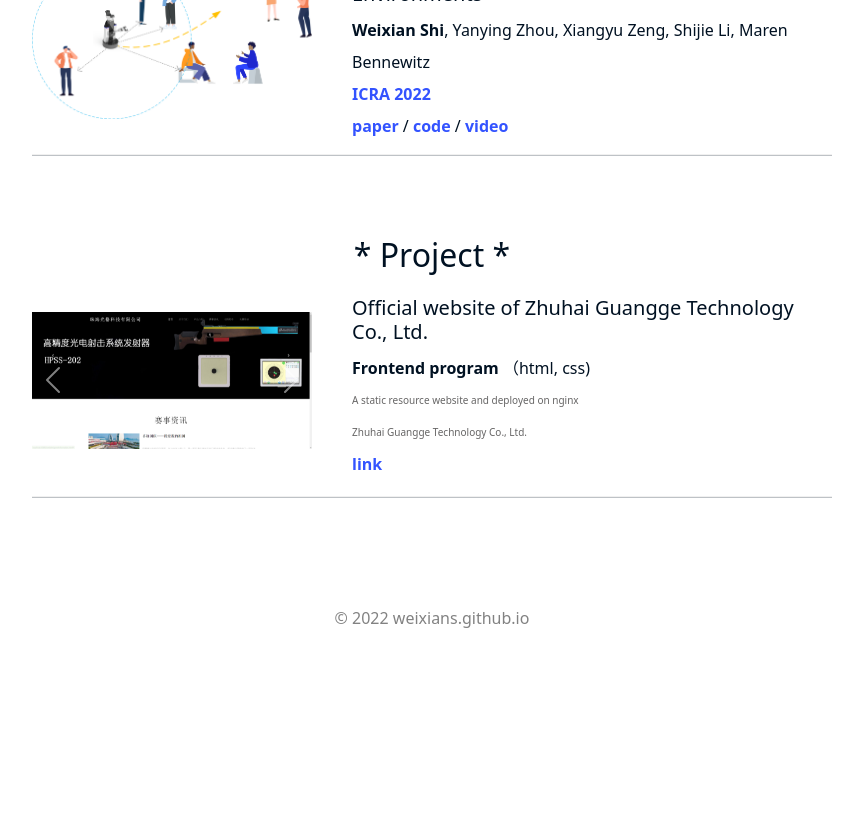
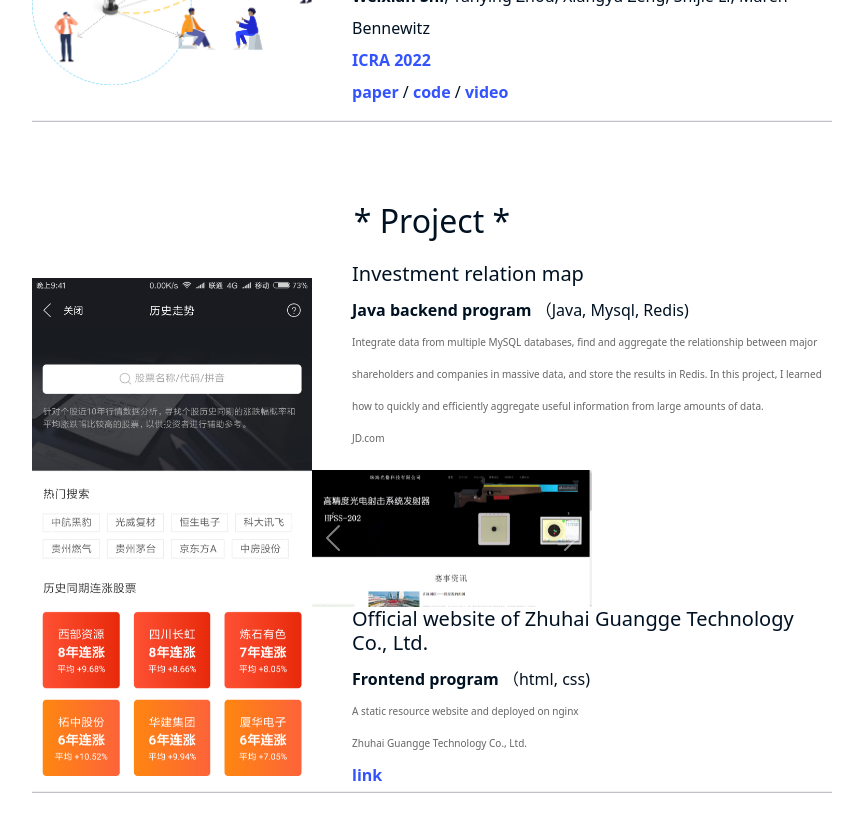
Before and after one commit to weixians/weixians.github.io, a Jekyll site: the page built from about_me.html, in a window 1280 px wide and 900 px high, scrolled down 1393 px. Shown: the top 832 px of the window, without its empty margins (208-1071 px from the left). Built offline with Jekyll 4.4.1, drawn with Linux system fonts in a browser that asks for light colours; before the commit the page ends 2087 px from its top, so only the background shows below that.

Commit message:
change content

```diff
--- a/about_me.html
+++ b/about_me.html
@@ -117,7 +117,7 @@
             </p>
         </div>
     </div>
-    <hr class="solid item-divider"/>
+<!--    <hr class="solid item-divider"/>-->
 
     <div style="min-height:200px;text-align: left">
         <div class="project-item-img">
@@ -141,6 +141,42 @@
 
     <!--  Project  -->
     <h1 class="title">* Project *</h1>
+    <div style="height:180px;text-align: left">
+        <div class="project-item-img">
+            <div id="jdStockCarousel" class="carousel slide" data-bs-ride="carousel">
+                <div class="carousel-inner">
+                    <div class="carousel-item active">
+                        <img src="/assets/img/project/jd_stock1.png" class="d-block w-100" alt="...">
+                    </div>
+                    <div class="carousel-item">
+                        <img src="/assets/img/project/jd_stock2.png" class="d-block w-100" alt="...">
+                    </div>
+                    <div class="carousel-item">
+                        <img src="/assets/img/project/jd_stock3.png" class="d-block w-100" alt="...">
+                    </div>
+                    <div class="carousel-item">
+                        <img src="/assets/img/project/jd_stock4.png" class="d-block w-100" alt="...">
+                    </div>
+                </div>
+                <a class="carousel-control-prev" href="#jdStockCarousel" role="button" data-bs-slide="prev">
+                    <span class="carousel-control-prev-icon" aria-hidden="true"></span>
+                    <span class="visually-hidden">Previous</span>
+                </a>
+                <a class="carousel-control-next" href="#jdStockCarousel" role="button" data-bs-slide="next">
+                    <span class="carousel-control-next-icon" aria-hidden="true"></span>
+                    <span class="visually-hidden">Next</span>
+                </a>
+            </div>
+        </div>
+        <div class="project-item-content">
+            <h5 style="text-align: left">Investment relation map</h5>
+            <p><b>Java backend program</b> （Java, Mysql, Redis)</p>
+            <p class="description">Integrate data from multiple MySQL databases, find and aggregate the relationship between major shareholders and companies in massive data, and store the results in Redis.
+                In this project, I learned how to quickly and efficiently aggregate useful information from large amounts of data.</p>
+            <p class="description">JD.com</p>
+        </div>
+    </div>
+
     <div style="height:180px;text-align: left">
         <div class="project-item-img">
             <!--            <img src="/assets/img/project/monisheji_website.png" alt="">-->
@@ -179,6 +215,8 @@
             </p>
         </div>
     </div>
+
+
     <hr class="solid category-divider"/>
 
 
```
Also changed, not shown: assets/img/project/jd_stock1.png (added), assets/img/project/jd_stock2.png (added), assets/img/project/jd_stock3.png (added), assets/img/project/jd_stock4.png (added).
